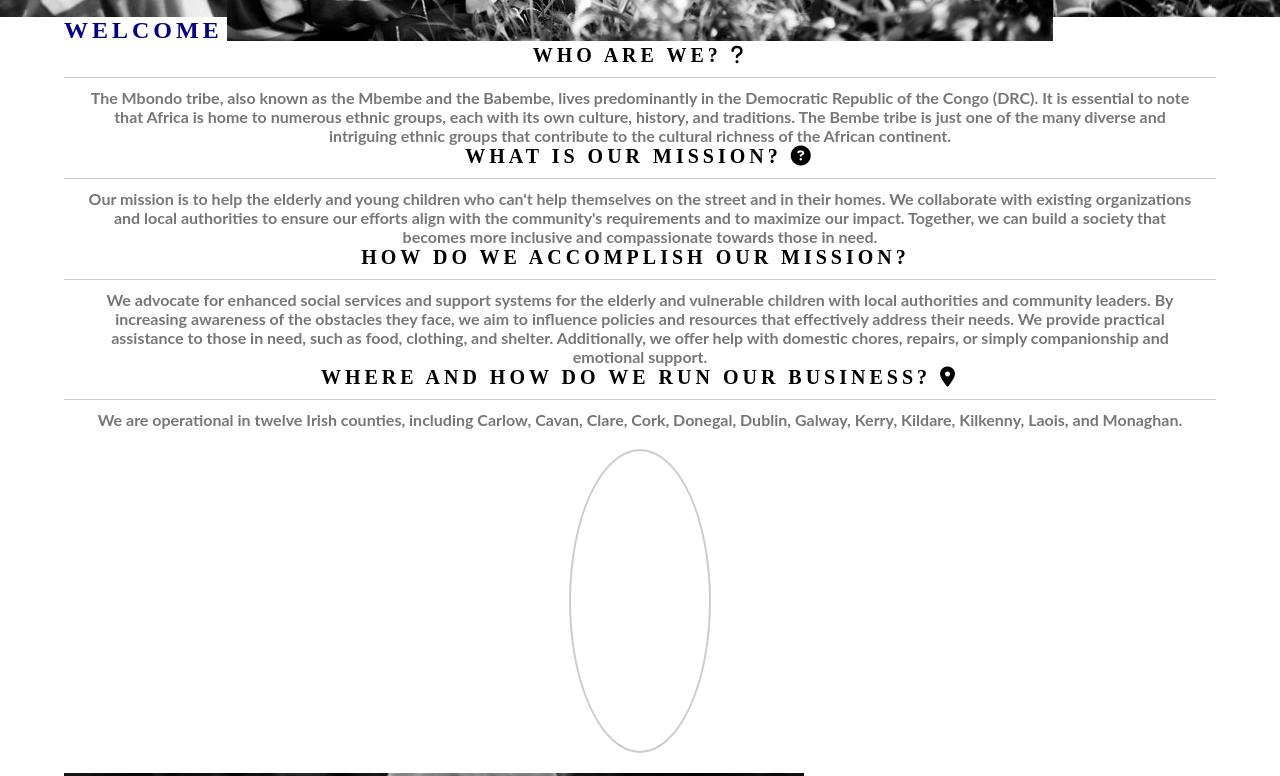
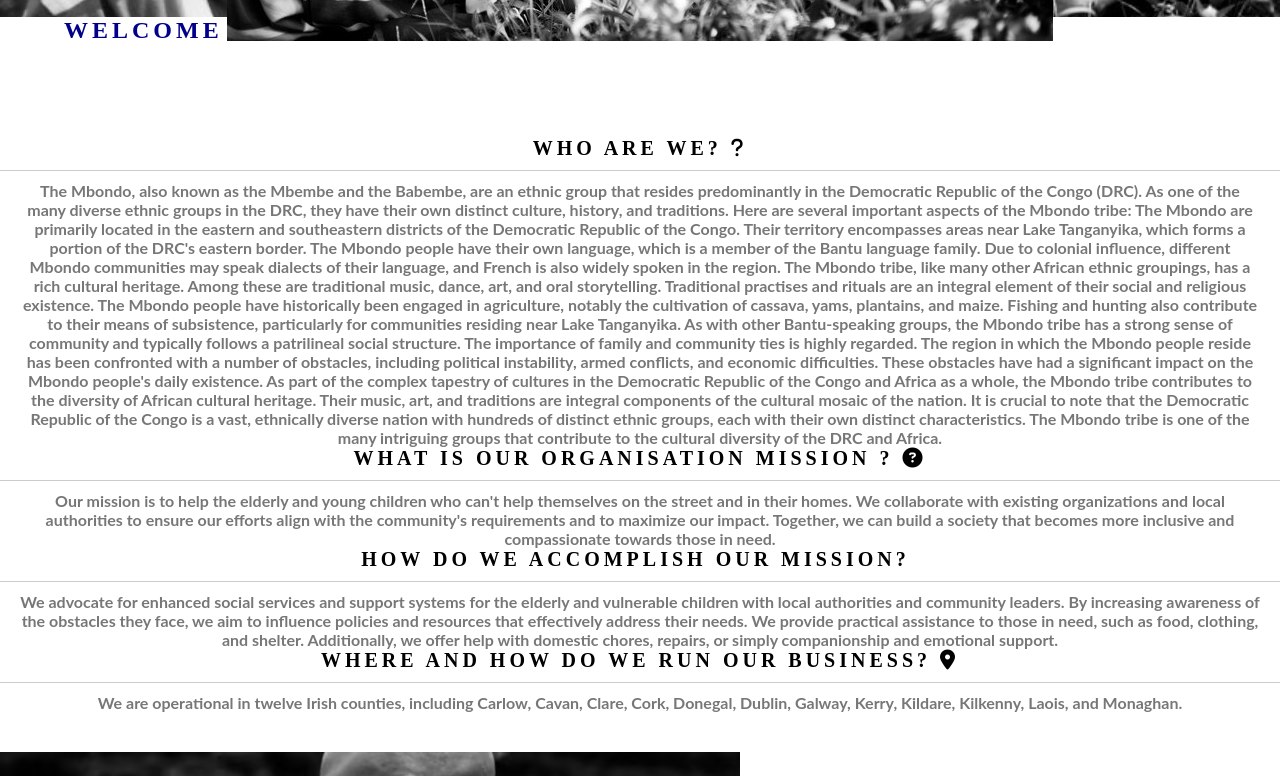
Before and after one commit to Hamalys/Mbembe-Mbondo-Community-in-Ireland, a plain HTML site: page index.html in a window 1280 px wide. Shown: the part 595-1371 px from the top of the page. Drawn offline with Linux system fonts and the light colour scheme; some icons are missing; files whose address does not match are found by name.

Commit message:
add more details about my readme

```diff
--- a/assets/css/style.css
+++ b/assets/css/style.css
@@ -78,7 +78,6 @@ nav ul li:last-child{
     border-bottom: 1px solid #333033;
 }
 
-/* Cover Image */
 #hey-out {
     width: 100%;
     height: 500px;
@@ -148,14 +147,15 @@ h3 {
 }
 
 #center-about #circle-container {
-    width: 30%;
-    height: 300px;
+    width: 200%;
+    height: 200px;
     border-style: solid;
     border-color: #ccc;
     border-width: 2px;
     border-radius: 50%;
     margin: 0 auto;
 }
+
 
 #center-about #circle-container #circle-cover-bg {
     width: 200px;
@@ -423,9 +423,9 @@ ul.social-network-icon li a:hover {
     left: 0;
 }
 
-#welcome-mmbondo {
+#welcome {
     width: 90%;
-    height: 1200px;
+    height: 120px;
     margin: auto;
 }
 
--- a/index.html
+++ b/index.html
@@ -40,22 +40,43 @@
     </section>
 
     <section id="welcome-mmbondo">
-        <h2 id="welcome">WELCOME TO MMBONDO PAGE</h2>
+        <h2 id="welcome">WELCOME</h2>
         <div id="left-about">
             <div class="left-about-heading">
                 <h2>Who are we? <i class="fas fa-question"></i></h2>
                 <hr>
                 <p>
-                    The Mbondo tribe, also known as the Mbembe and the Babembe,
-                    lives predominantly in the Democratic Republic of the Congo (DRC).
-                    It is essential to note that Africa is home to numerous ethnic groups,
-                    each with its own culture, history, and traditions.
-                    The Bembe tribe is just one of the many diverse and intriguing
-                    ethnic groups that contribute to the cultural richness of the African continent.
+                    The Mbondo, also known as the Mbembe and the Babembe, are an ethnic group that resides predominantly in the Democratic
+                    Republic of the Congo (DRC). As one of the many diverse ethnic groups in the DRC, they have their own distinct culture,
+                    history, and traditions. Here are several important aspects of the Mbondo tribe:
+                    The Mbondo are primarily located in the eastern and southeastern districts of the Democratic Republic of the Congo.
+                    Their territory encompasses areas near Lake Tanganyika, which forms a portion of the DRC's eastern border.
+                    The Mbondo people have their own language, which is a member of the Bantu language family. Due to colonial influence,
+                    different Mbondo communities may speak dialects of their language, and French is also widely spoken in the region.
+                    The Mbondo tribe, like many other African ethnic groupings, has a rich cultural heritage. Among these are traditional
+                    music, dance, art, and oral storytelling. Traditional practises and rituals are an integral element of their social and
+                    religious existence.
+
+                    The Mbondo people have historically been engaged in agriculture, notably the cultivation of cassava, yams, plantains,
+                    and maize. Fishing and hunting also contribute to their means of subsistence, particularly for communities residing near
+                    Lake Tanganyika.
+                    As with other Bantu-speaking groups, the Mbondo tribe has a strong sense of community and typically follows a
+                    patrilineal social structure. The importance of family and community ties is highly regarded.
+                    The region in which the Mbondo people reside has been confronted with a number of obstacles, including political
+                    instability, armed conflicts, and economic difficulties. These obstacles have had a significant impact on the Mbondo
+                    people's daily existence.
+                    As part of the complex tapestry of cultures in the Democratic Republic of the Congo and Africa as a whole, the Mbondo
+                    tribe contributes to the diversity of African cultural heritage. Their music, art, and traditions are integral
+                    components of the cultural mosaic of the nation.
+
+                    It is crucial to note that the Democratic Republic of the Congo is a vast, ethnically diverse nation with hundreds of
+                    distinct ethnic groups, each with their own distinct characteristics. The Mbondo tribe is one of the many intriguing
+                    groups that contribute to the cultural diversity of the DRC and Africa.
+
                 </p>
             </div>
             <div class="left-about-heading">
-                <h2>What is our mission? <i class="fas fa-question-circle"></i></h2>
+                <h2>What is our organisation mission ? <i class="fas fa-question-circle"></i></h2>
                 <hr>
                 <p>
                     Our mission is to help the elderly and young children who can't help themselves on the street
@@ -91,13 +112,13 @@
             </div>
         </div>
        <section> <div id="center-about">
-            <div id="circle-container">
+
                 <div id="circle-cover-bg"></div>
             </div>
         </div>
 
         <div id="hey p.avif-image">
-            <img src="assets/images/hey p.avif" alt="family">
+            <img src="assets/images/hey p.avif" alt="image">
         </div>
         </section>
 
```
Also changed, not shown: 1 other file.
